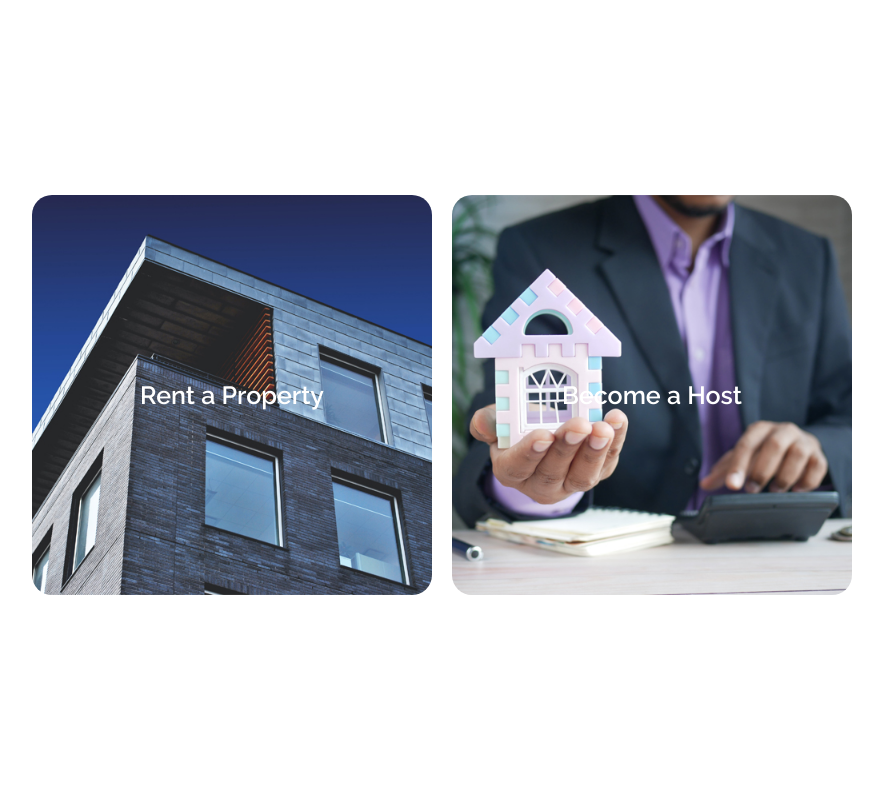
After one commit to perlakozhaya/homehive, a PHP site: page /homehive/footer.php in a window 1280 px wide. The commit adds this page. Shown: the whole page, without its empty margins (198-1081 px from the left). Run offline with PHP 8.4, Linux system fonts and the light colour scheme.

Commit message:
Footer finish , search icon (color and animation) , bg login&regimg + border radius form

```diff
--- a/assets/css/styles.css
+++ b/assets/css/styles.css
@@ -303,12 +303,14 @@ a.button:hover {
 }
 
 .rotate-btn .fa-solid {
-  transition: transform 0.5s ease-in-out;
+  transition: transform 0.2s ease-in-out;
+
 }
 
 .rotate-btn:hover .fa-solid:before {
   content: "\f176";
-  transition: content 0.5s ease-in-out;
+  transition: content 0.2s ease-in-out;
+  color: var(--secondary-color);
 }
 
 /* Contact Page */
@@ -328,12 +330,14 @@ a.button:hover {
     display: flex;
     align-items: center;
     justify-content: center;
-    background-color: #eee; /* to be replaced with an image */
+    background-image: linear-gradient(rgba(0, 0, 0, 0.5), rgba(0, 0, 0, 0.5)), url('//localhost/homehive/assets/img/login-reg-bg.jpg');
+    background-size: cover;
+    background-position: center center;
 }
 
 .form-container form {
     padding: 20px;
-    border-radius: 5px;
+    border-radius: 35px;
     background: #fff;
     text-align: center;
     width: 500px;
@@ -347,3 +351,53 @@ a.button:hover {
 .form-container .form-group button {
     margin-bottom: 20px;
 }
+
+/*Footer*/
+footer {
+  color: white;
+  text-align: center;
+  padding: 20px;
+  display: flex;
+  justify-content: center;
+  align-items: center;
+  height: 100vh;
+}
+
+.footer-buttons {
+  display: flex;
+  justify-content: center;
+  align-items: center;
+  margin-bottom: 10px;
+}
+
+.house-button {
+  display: flex;
+  flex-direction: column;
+  align-items: center;
+  margin: 0 10px;
+  cursor: pointer;
+  position: relative;
+  overflow: hidden;
+}
+
+.house-button img {
+  width: 400px;
+  height: 400px;
+  border-radius: 20px;
+  transition: transform 0.3s ease;
+}
+
+.house-button:hover img {
+  transform: scale(1.1);
+}
+
+.house-button h3 {
+  position: absolute;
+  top: 50%;
+  left: 50%;
+  transform: translate(-50%, -50%);
+  color: white;
+  font-size: 25px;
+  text-align: center;
+  z-index: 1;
+}
--- /dev/null
+++ b/footer.php
@@ -0,0 +1,32 @@
+<!DOCTYPE html>
+<html lang="en">
+<head>
+<meta charset="UTF-8">
+    <meta http-equiv="X-UA-Compatible" content="IE=edge">
+    <meta name="viewport" content="width=device-width, initial-scale=1.0">
+
+    <link href="assets/css/styles.css" rel="stylesheet">
+
+    <link rel="apple-touch-icon" sizes="180x180" href="assets/favicon/apple-touch-icon.png">
+    <link rel="icon" type="image/png" sizes="32x32" href="assets/favicon/favicon-32x32.png">
+    <link rel="icon" type="image/png" sizes="16x16" href="assets/favicon/favicon-16x16.png">
+    <link rel="manifest" href="assets/favicon/site.webmanifest">
+</head>
+<body>
+
+<footer>
+  <div class="footer-buttons">
+    <a href="#" class="house-button" data-house-type="Apartment">
+    <img src ="//localhost\homehive\assets\img\top-of-a-building-with-blue-sky (500x500).jpg" alt="Apartment" />
+      <h3>Rent a Property</h3>
+    </a>
+    <a href="#" class="house-button" data-house-type="Villa">
+    <img src ="//localhost\homehive\assets\img\men-in-a-suit-holding-a-toy-house (500x500).jpg" alt="Villa" />
+      <h3>Become a Host</h3>
+    </a>
+  </div>
+  <div id="house-type"></div>
+</footer>
+
+</body>
+</html>
```
Also changed, not shown: assets/img/login-reg-bg.jpg (added).
